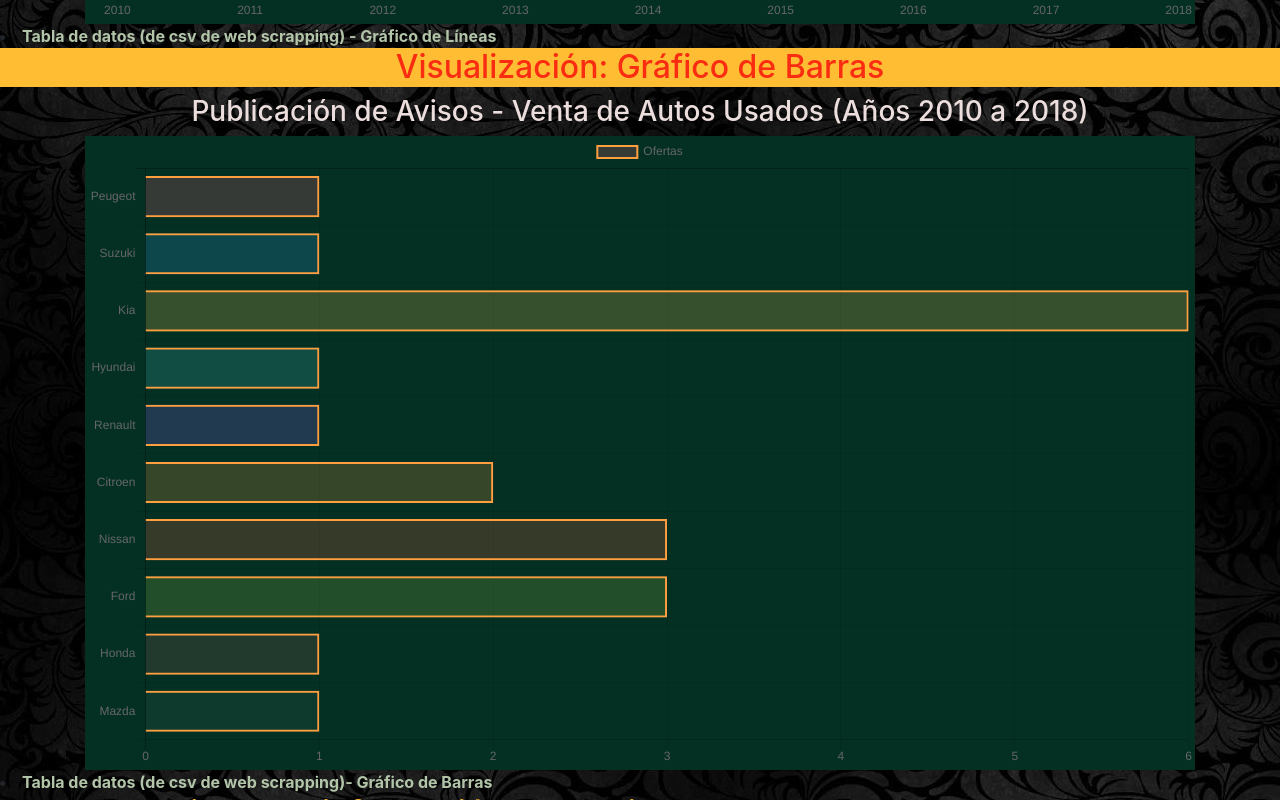
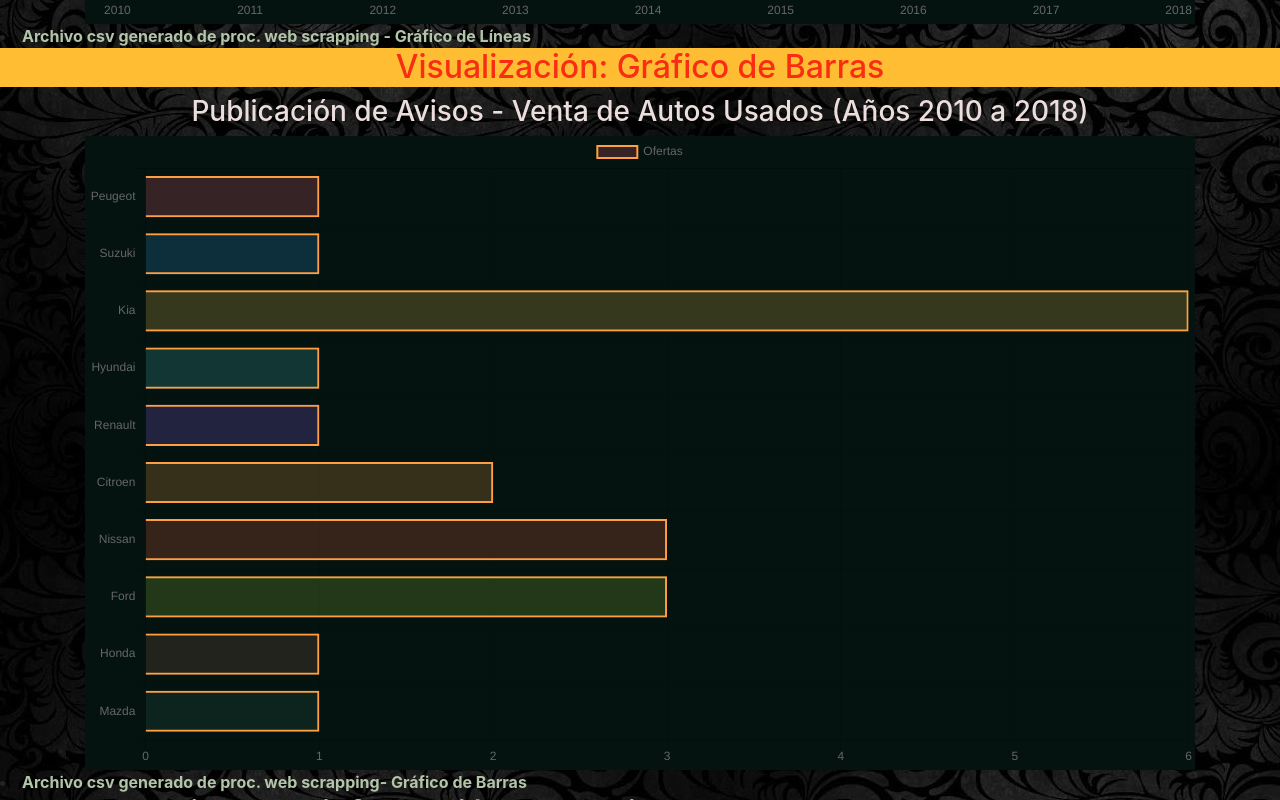
Before and after one commit to Elementales/Trabajo_Curso-PVDG, a plain HTML site: page index.html in a window 1280 px wide. Shown: the part 800-1600 px from the top of the page. Drawn offline with nearby package versions, Linux system fonts and the light colour scheme; grey boxes are pictures that could not be loaded; a web font is replaced by a local one.

Commit message:
Update index.html

```diff
--- a/index.html
+++ b/index.html
@@ -55,7 +55,7 @@
             <h3 class="text-center" style = "color:#ecdedc;">Publicación de Avisos - Venta de Autos Usados (por Marca)</h3>
             </div>
             <div class="intro">
-            <canvas id="myChart1" width="350" height="200" style = 'background-color:#043024;'></canvas>
+            <canvas id="myChart1" width="350" height="200" style = 'background-color:#04130f;'></canvas>
             </div>
         </div>
     </div>
@@ -69,7 +69,7 @@
 
 <div>
        <li>
-       <a href= "MarcaAutos.csv" style= "color: #b2c5a9;"><b>Tabla de datos (de csv de web scrapping) - Gráfico de Líneas</b></a>
+       <a href= "MarcaAutos.csv" style= "color: #b2c5a9;"><b>Archivo csv generado de proc. web scrapping - Gráfico de Líneas</b></a>
         </li>
         </div>
 
@@ -81,7 +81,7 @@
             <h3 class="text-center" style = "color:#ecdedc;">Publicación de Avisos - Venta de Autos Usados (Años 2010 a 2018)</h3>
             </div>
             <div class="intro">
-            <canvas id="myChart2" width="350" height="200" style = 'background-color:#043024;'></canvas>
+            <canvas id="myChart2" width="350" height="200" style = 'background-color:#04130f;'></canvas>
             </div>
         </div>
     </div>
@@ -94,7 +94,7 @@
     </div>
     <div>
             <li>
-            <a href= "UsoAutos.csv" style= "color: #b2c5a9;"><b>Tabla de datos (de csv de web scrapping)- Gráfico de Barras</b></a>
+            <a href= "UsoAutos.csv" style= "color: #b2c5a9;"><b>Archivo csv generado de proc. web scrapping- Gráfico de Barras</b></a>
           </li>
            </div>
 
```
